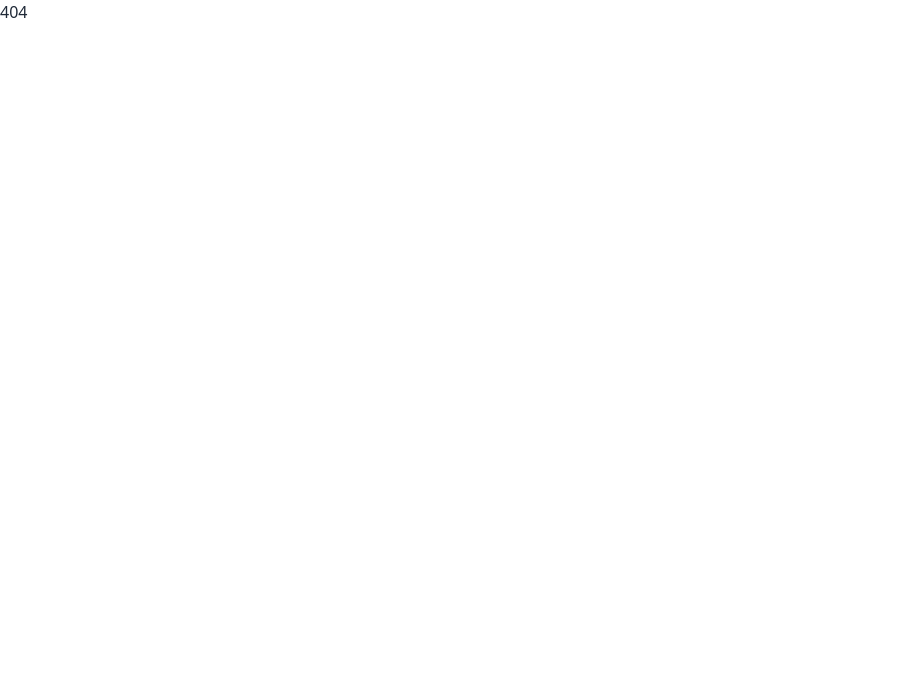
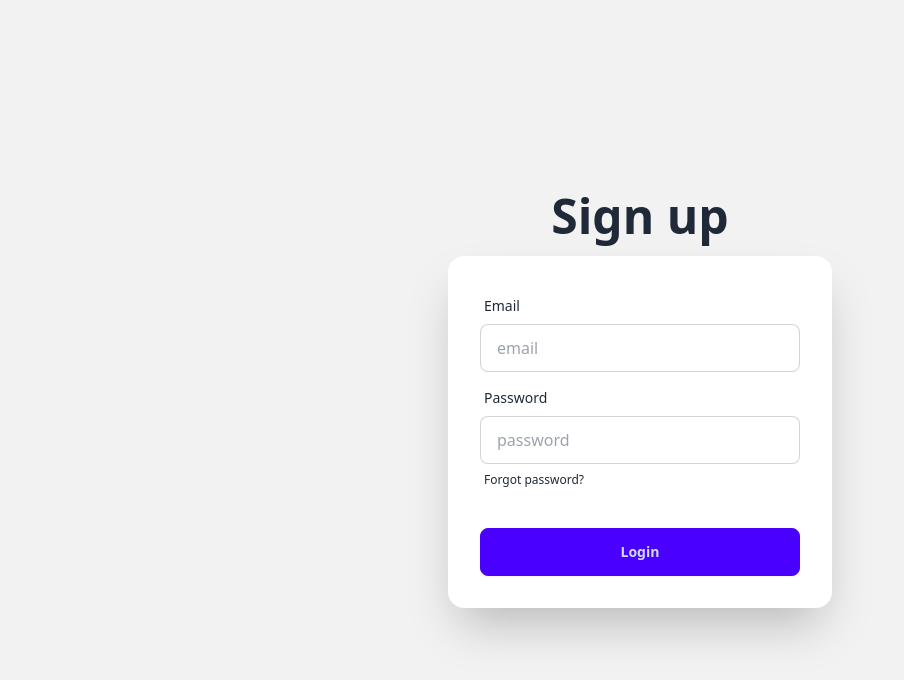
Before and after one commit to Sakhawat71/coffee-store-client, a React (Vite) app: page /signup in a window 1280 px wide. Before the commit this address had no page. Shown: the top 680 px of the page, without its empty margins (0-904 px from the left). Built offline with nearby package versions, Linux system fonts and the light colour scheme; a web font is replaced by a local one.

Commit message:
sign up and in added

```diff
--- a/package.json
+++ b/package.json
@@ -10,6 +10,7 @@
     "preview": "vite preview"
   },
   "dependencies": {
+    "firebase": "^10.7.1",
     "localforage": "^1.10.0",
     "match-sorter": "^6.3.1",
     "react": "^18.2.0",
--- a/src/components/CoffeeCard/CoffeeCard.jsx
+++ b/src/components/CoffeeCard/CoffeeCard.jsx
@@ -7,7 +7,7 @@ import { Link } from 'react-router-dom';
 
 
 
-const CoffeeCard = ({ coffee }) => {
+const CoffeeCard = ({ coffee ,coffees,setCoffees}) => {
 
     const { _id, name, photo, supplier, category } = coffee;
 
@@ -38,6 +38,9 @@ const CoffeeCard = ({ coffee }) => {
                                 text: "Your Product has been deleted.",
                                 icon: "success"
                             });
+
+                            const remainimg = coffees.filter(cof => cof._id !== id)
+                            setCoffees(remainimg)
                         }
                     })
             }
@@ -84,6 +87,8 @@ const CoffeeCard = ({ coffee }) => {
 
 CoffeeCard.propTypes = {
     coffee: PropTypes.object,
+    setCoffees: PropTypes.func,
+    coffees: PropTypes.object
 };
 
 export default CoffeeCard;
--- a/src/components/Home/Home.jsx
+++ b/src/components/Home/Home.jsx
@@ -1,9 +1,12 @@
 import { useLoaderData } from "react-router-dom";
 import CoffeeCard from "../CoffeeCard/CoffeeCard";
+import { useState } from "react";
 
 const Home = () => {
 
-    const coffees = useLoaderData();
+    const loadedCoffees = useLoaderData();
+    const [coffees,setCoffees] = useState(loadedCoffees)
+
     // console.log(coffees)
 
 
@@ -18,6 +21,8 @@ const Home = () => {
                     coffees.map(coffee => <CoffeeCard
                         key={coffee._id}
                         coffee={coffee}
+                        coffees={coffees}
+                        setCoffees={setCoffees}
                     ></CoffeeCard>)
                 }
             </div>
--- /dev/null
+++ b/src/components/SignIn/SignIn.jsx
@@ -0,0 +1,10 @@
+
+const SignIn = () => {
+    return (
+        <div>
+            <p>Please Log in</p>
+        </div>
+    );
+};
+
+export default SignIn;
--- /dev/null
+++ b/src/components/SignUp/SignUp.jsx
@@ -0,0 +1,50 @@
+
+const SignUp = () => {
+
+
+    const handelSignUp = e => {
+        e.preventDefault()
+        const form = e.target;
+        const email = form.email.value;
+        const password = form.password.value;
+
+        console.log(email,password)
+
+    }
+
+    return (
+        <div>
+            <div className="hero min-h-screen bg-base-200">
+                <div className="hero-content flex-col ">
+                    <div className="text-center ">
+                        <h1 className="text-5xl font-bold">Sign up</h1>
+                    </div>
+                    <div className="card shrink-0 w-full max-w-sm shadow-2xl bg-base-100">
+                        <form onSubmit={handelSignUp} className="card-body w-96">
+                            <div className="form-control">
+                                <label className="label">
+                                    <span className="label-text">Email</span>
+                                </label>
+                                <input type="email" name="email" placeholder="email" className="input input-bordered" required />
+                            </div>
+                            <div className="form-control">
+                                <label className="label">
+                                    <span className="label-text">Password</span>
+                                </label>
+                                <input type="password" name="password" placeholder="password" className="input input-bordered" required />
+                                <label className="label">
+                                    <a href="#" className="label-text-alt link link-hover">Forgot password?</a>
+                                </label>
+                            </div>
+                            <div className="form-control mt-6">
+                                <button className="btn btn-primary">Login</button>
+                            </div>
+                        </form>
+                    </div>
+                </div>
+            </div>
+        </div>
+    );
+};
+
+export default SignUp;
--- /dev/null
+++ b/src/firebase/firebase.config.js
@@ -0,0 +1,15 @@
+import { initializeApp } from "firebase/app";
+import {getAuth} from "firebase/auth";
+
+const firebaseConfig = {
+  apiKey: "AIzaSyCYJpmdaBet0LaHT2iijM56s-A_vWTqg1A",
+  authDomain: "coffee-store-71.firebaseapp.com",
+  projectId: "coffee-store-71",
+  storageBucket: "coffee-store-71.appspot.com",
+  messagingSenderId: "790503665290",
+  appId: "1:790503665290:web:a52e58be08989a3239c773"
+};
+
+// Initialize Firebase
+const app = initializeApp(firebaseConfig);
+export const auth = getAuth(app);
```
Also changed, not shown: src/Router/Router.jsx (+10 -0 lines), firebase.json (added), 2 other files (tests, documents, lock files or other folders).
